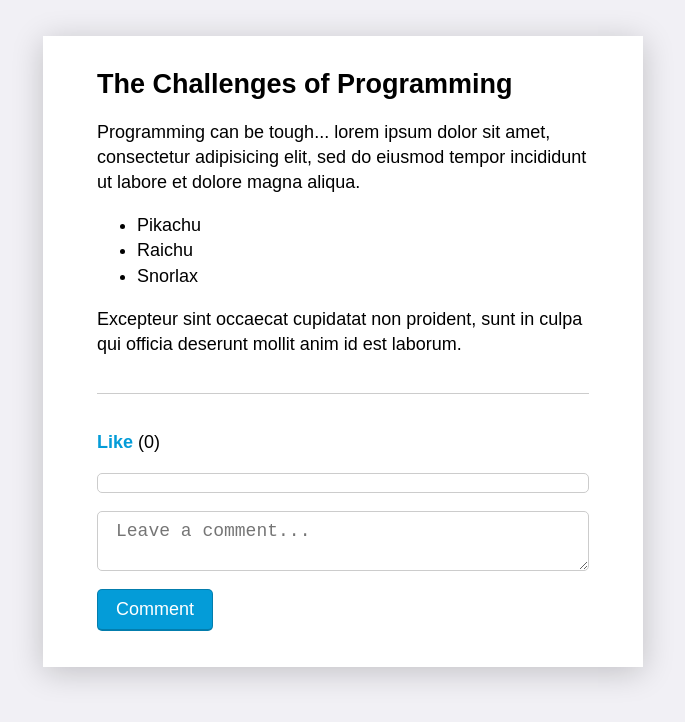
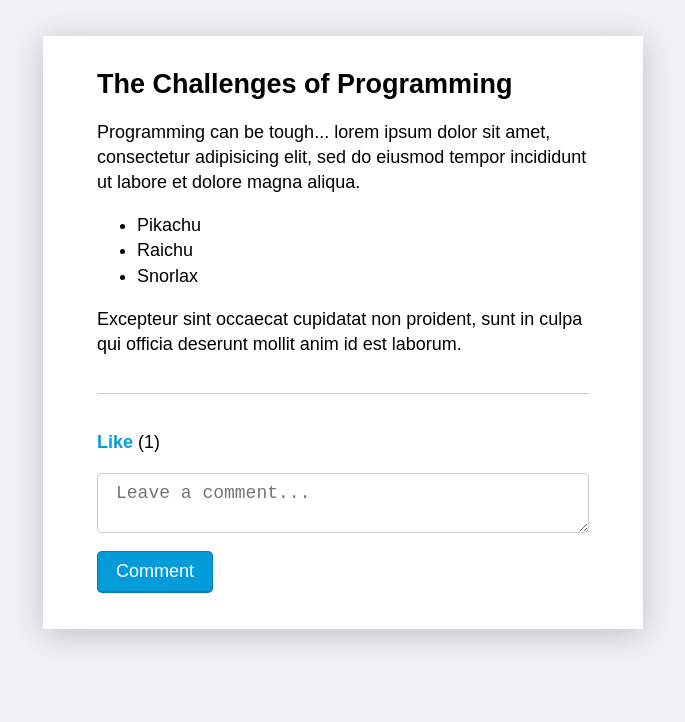
Before and after one commit to marcelito-drO/fewd, a plain HTML site: page likes-and-comments/index.html in a window 1280 px wide. Both pictures are taken after a click on the link "Like". Shown: the whole page, without its empty margins (297-982 px from the left). Drawn offline with Linux system fonts and the light colour scheme.

Commit message:
Assignment 5 progress
trying to add the comment to the comment button

```diff
--- a/likes-and-comments/index.html
+++ b/likes-and-comments/index.html
@@ -51,13 +51,34 @@
 
     <!-- <script src="script.js"> </script> -->
     <script>
-      var div = document.createElement("div");
-      div.setAttribute("class","comment");
-      div.setAttribute("width","100%");
-      document.querySelector("#comments").appendChild(div);
-      var textArea = document.createElement("textArea");
-      textArea.setAttribute
 
+      var likeCount = document.querySelector(".like-count");
+      var likeLink = document.querySelector(".like-link");
+
+      function like(event) {
+        event.preventDefault();
+        var count = parseInt(likeCount.textContent);
+        likeCount.textContent = count + 1;
+      }
+      likeLink.addEventListener("click",like);
+
+      var submit = document.querySelector(".submit");
+
+      function newComment(div) {
+        div.preventDefault();
+        var div = document.createElement("div");
+        div.setAttribute("class","comment");
+        div.setAttribute("width","100%");
+        document.querySelector("#comments").appendChild(div);
+        var textArea = document.createElement("textArea");
+        textArea.setAttribute("id","new-comment-body");
+        textArea.setAttribute("placeholder","Leave a comment...");
+        document.querySelector(".comment").appendChild(textArea);
+      }
+      submit.addEventListener("click",newComment);
+
+      // Missing: the text you add in the textArea needs to be added to the div that is created when the user hits the comment button
+      // Every time the user enters text and hits comment, it adds an additional div
       // Parent is div id = "comments"
       // Append child to div
 
```
